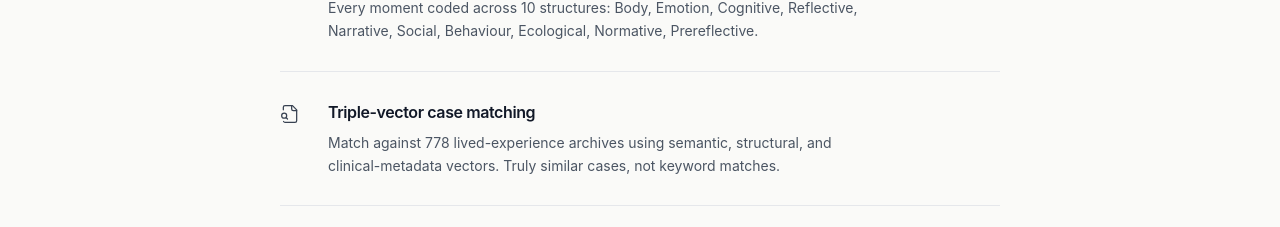
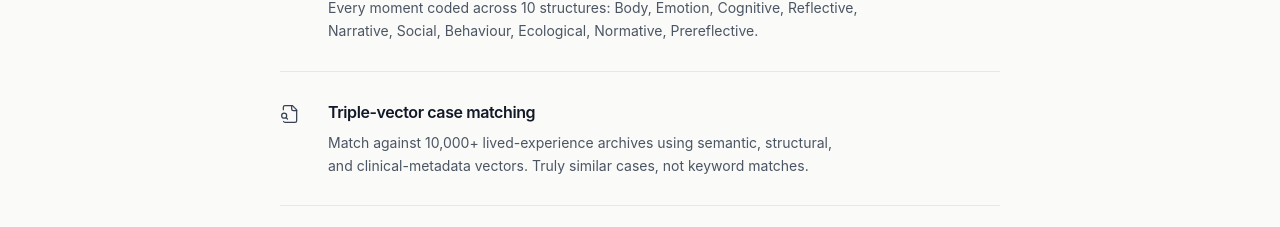
Before and after one commit to cashangodev/sessionlens-v3, a Next.js app in the folder app/: page / in a window 1280 px wide. Shown: the part 2537-2764 px from the top of the page. Built offline with nearby package versions, Linux system fonts and the light colour scheme; no server answers.

Commit message:
Landing: align Triple-vector capability copy with 10,000+ archives

```diff
--- a/app/src/components/landing/LandingPage.tsx
+++ b/app/src/components/landing/LandingPage.tsx
@@ -270,7 +270,7 @@ export function LandingPage() {
           <CapabilityRow
             icon={FileSearch}
             title="Triple-vector case matching"
-            body="Match against 778 lived-experience archives using semantic, structural, and clinical-metadata vectors. Truly similar cases, not keyword matches."
+            body="Match against 10,000+ lived-experience archives using semantic, structural, and clinical-metadata vectors. Truly similar cases, not keyword matches."
           />
           <CapabilityRow
             icon={Stethoscope}
```
